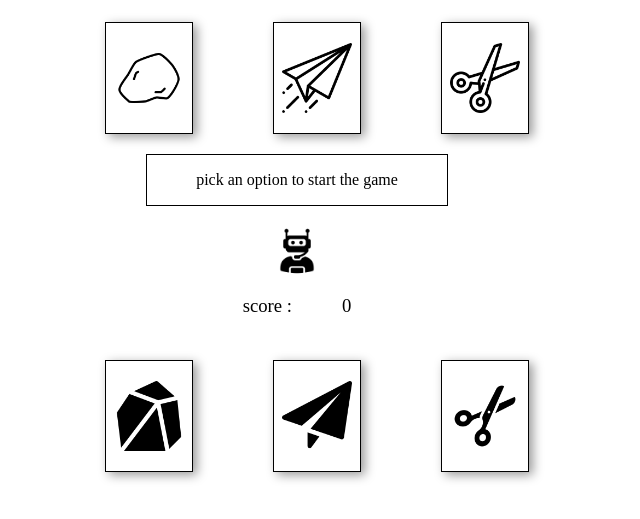
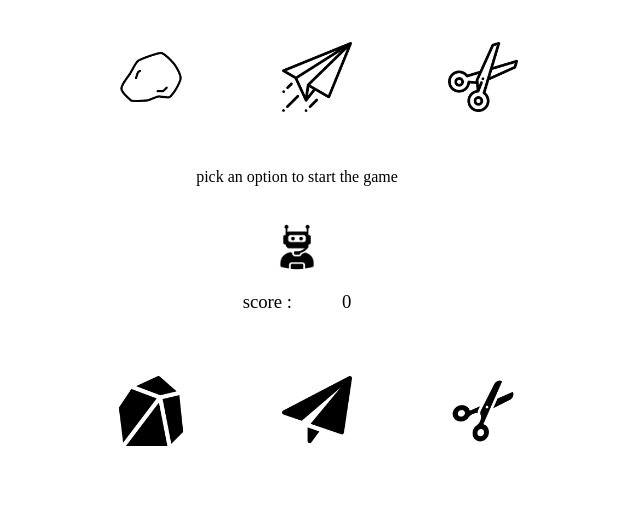
Before and after one commit to egchelliah/rockPaperScissors, a plain HTML site: page index.html in a window 1280 px wide. Shown: the part 189-708 px from the top of the page, without its empty margins (343-983 px from the left). Drawn offline with Linux system fonts and the light colour scheme.

Commit message:
remove some borders

```diff
--- a/styles.css
+++ b/styles.css
@@ -14,7 +14,7 @@ h1, footer, div, ul, p, h2, h3, h4{
     display: flex;
     justify-content: center;
     align-items: center;
-    border: 1px solid black;
+    /* border: 1px solid black; */
     width: 300px;
     height: 50px;
     text-align: center;
@@ -56,9 +56,9 @@ h1, h2, h3{
     height: 70px;
     /* padding: 30px; */
     padding: 20px 8px 20px 8px;
-    border: 1px solid black;
+    /* border: 1px solid black; */
     transition: all .3s ease-in-out;
-    box-shadow: 4px 3px 10px rgb(0 0 0 / 0.4);
+    /* box-shadow: 4px 3px 10px rgb(0 0 0 / 0.4); */
 }
 .profile{
     width: 50px;
@@ -83,5 +83,6 @@ h1, h2, h3{
 button{
     width:100px;
     height: 40px;
+    background-color: transparent;
     /* display: none; */
 }
```
